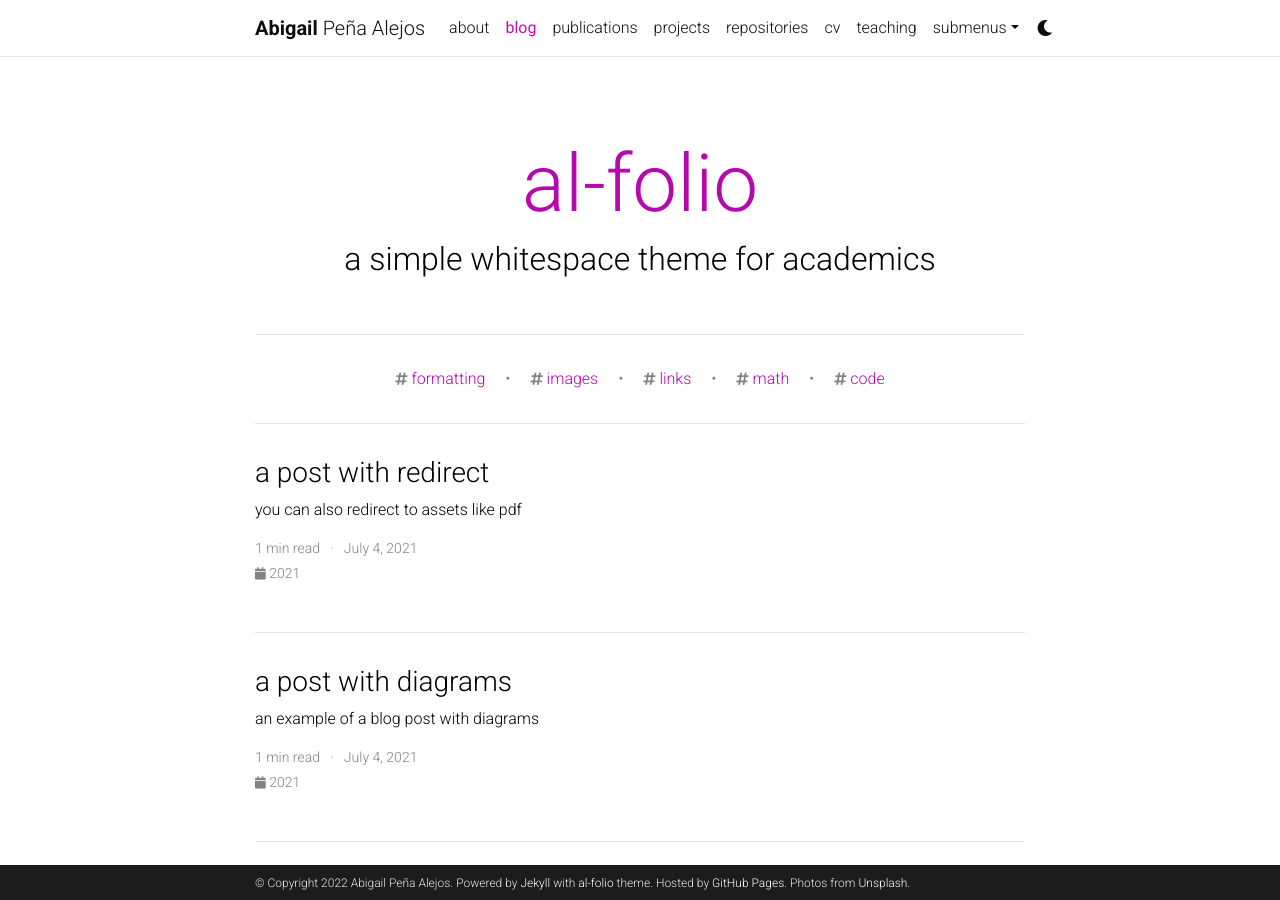
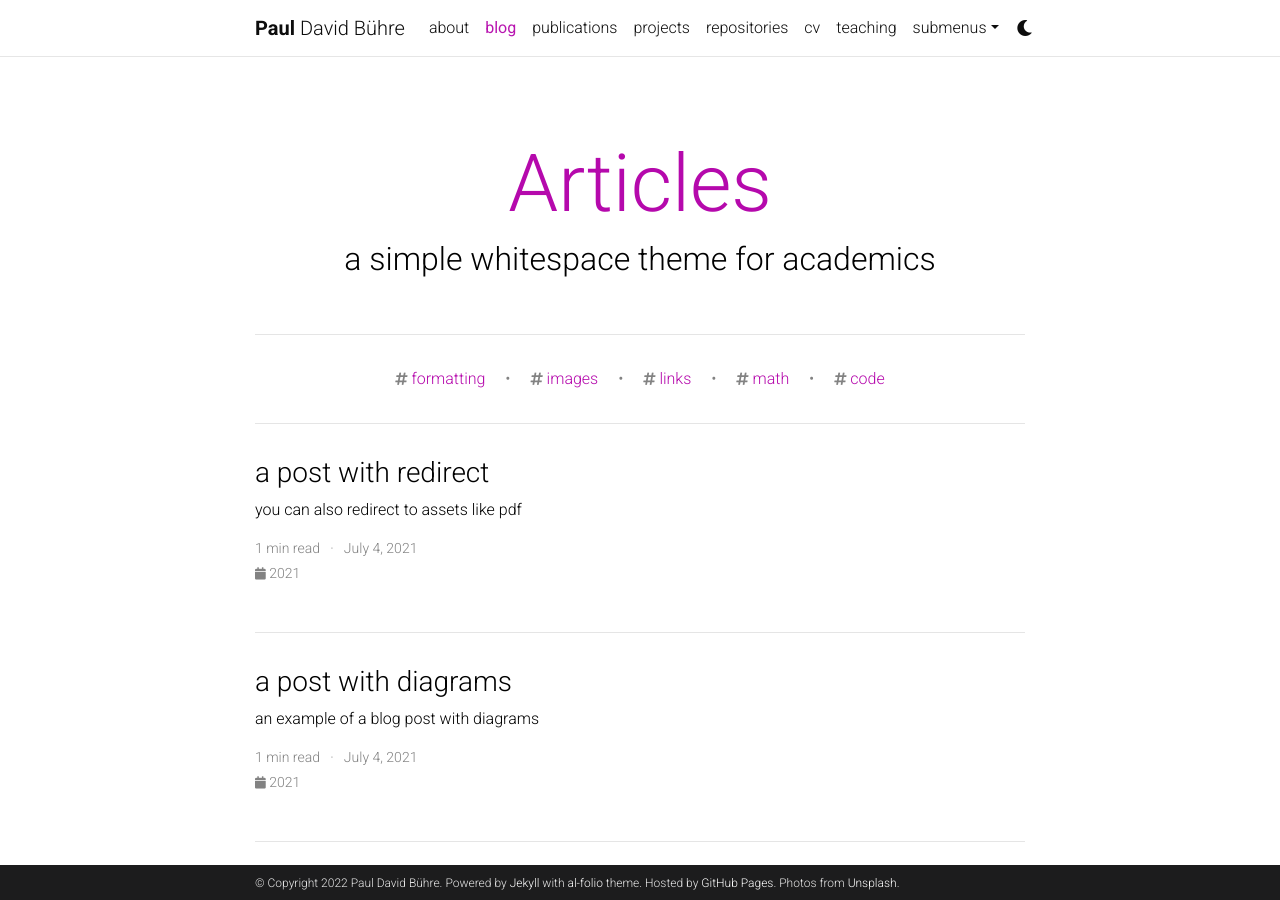
Before and after one commit to abbypenaalejos/abbypenaalejos.github.io, a Jekyll site: the page built from blog/index.html, in a window 1280 px wide and 900 px high. Built offline with Jekyll 4.4.1, drawn with Linux system fonts in a browser that asks for light colours; the list of posts is cut into pages by our own code; comment, search, counter and statistics services are not loaded; a style sheet for code colours, icons or effects is not loaded.

Commit message:
Changes Name and other

```diff
--- a/_config.yml
+++ b/_config.yml
@@ -3,12 +3,12 @@
 # -----------------------------------------------------------------------------
 
 title: blank # the website title (if blank, full name will be used instead)
-first_name: Abigail
-middle_name:
-last_name: Peña Alejos
-email:
+first_name: Paul
+middle_name: David
+last_name: Bühre
+email:  pauldavid.buehre@aol.de
 description: > # the ">" symbol means to ignore newlines until "footer_text:"
-  Macartan's New Page
+  Paul Bühre's New Page
 footer_text: >
   Powered by <a href="https://jekyllrb.com/" target="_blank">Jekyll</a> with <a href="https://github.com/alshedivat/al-folio">al-folio</a> theme.
   Hosted by <a href="https://pages.github.com/" target="_blank">GitHub Pages</a>.
@@ -67,17 +67,17 @@ og_image: # The site-wide (default for all links) Open Graph preview image
 # Social integration
 # -----------------------------------------------------------------------------
 
-github_username: # your GitHub user name
-gitlab_username: # your GitLab user name
-twitter_username: # your Twitter handle
-linkedin_username: # your LinkedIn user name
-scholar_userid: # your Google Scholar ID
-semanticscholar_id: # your Semantic Scholar ID
-orcid_id: # your ORCID ID
-medium_username: # your Medium username
-quora_username: # your Quora username
-publons_id: # your ID on Publons
-research_gate_profile: # your profile on ResearchGate
+github_username: false # your GitHub user name
+gitlab_username: false # your GitLab user name
+twitter_username: false # your Twitter handle
+linkedin_username: paul bühre # your LinkedIn user name
+scholar_userid: false # your Google Scholar ID
+semanticscholar_id : false  # your Semantic Scholar ID
+orcid_id: false # your ORCID ID
+medium_username: false  # your Medium username
+quora_username: false # your Quora username
+publons_id: false # your ID on Publons
+research_gate_profile: false # your profile on ResearchGate
 blogger_url: # your blogger URL
 work_url: # work page URL
 keybase_username: # your keybase user name
@@ -110,7 +110,7 @@ bing_site_verification:  # out your bing-site-verification ID (Bing Webmaster)
 # Blog
 # -----------------------------------------------------------------------------
 
-blog_name: al-folio # blog_name will be displayed in your blog page
+blog_name: Articles # blog_name will be displayed in your blog page
 blog_nav_title: blog # your blog must have a title for it to be displayed in the nav bar
 blog_description: a simple whitespace theme for academics
 permalink: /blog/:year/:title/
```
Also changed, not shown: _pages/about.md (+3 -8 lines).
